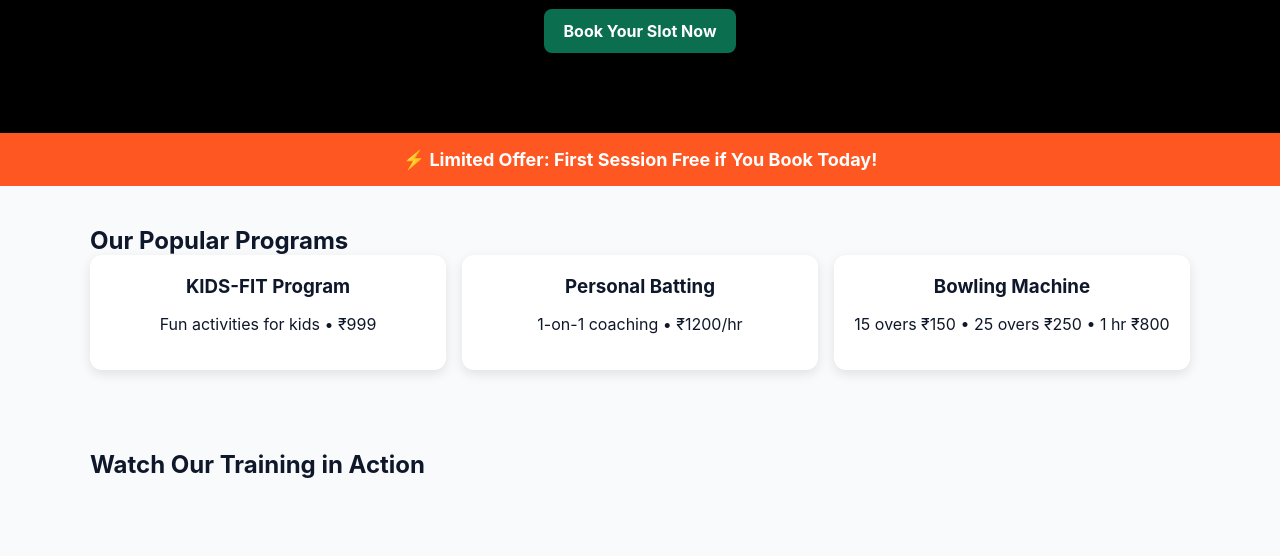
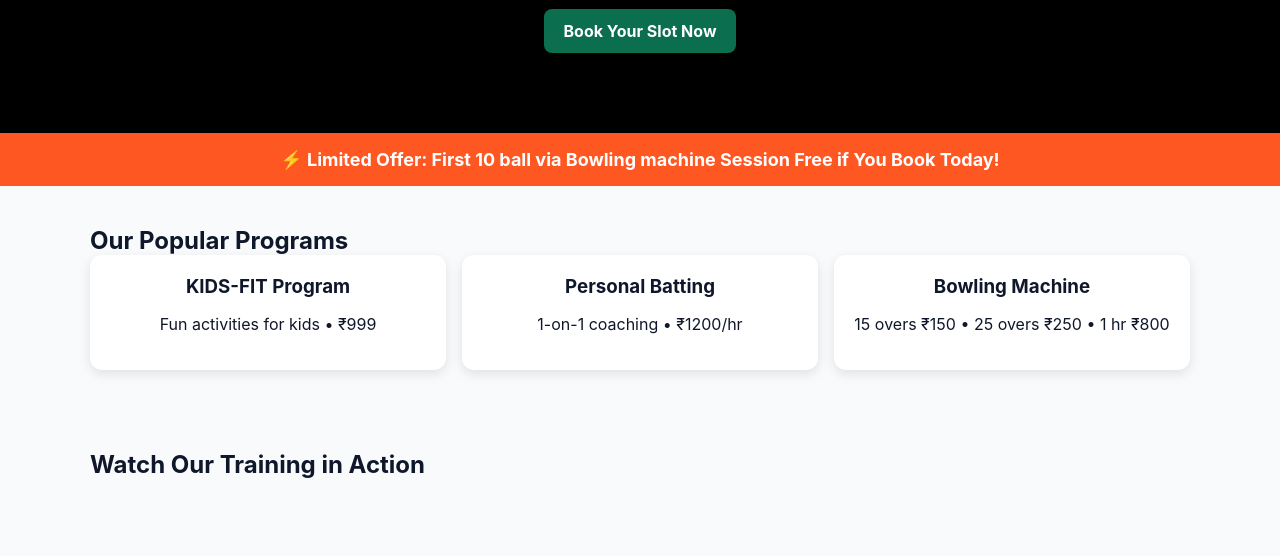
Before and after one commit to Manoj161998/shyam-indor-cricket, a plain HTML site: page index.html in a window 1280 px wide. Shown: the part 231-787 px from the top of the page. Drawn offline with Linux system fonts and the light colour scheme; a script that the page names is missing.

Commit message:
Update index.html

```diff
--- a/index.html
+++ b/index.html
@@ -222,7 +222,7 @@
   </section>
    <section class="offer">
         <a href="#booking" id="limited-offer-link" style="color:white; text-decoration:none;">
-    ⚡ Limited Offer: First Session Free if You Book Today!
+    ⚡ Limited Offer: First 10 ball via Bowling machine Session Free if You Book Today!
   </a>
         <span id="offer-timer" style="font-weight:bold;"></span>
     </section>
```
